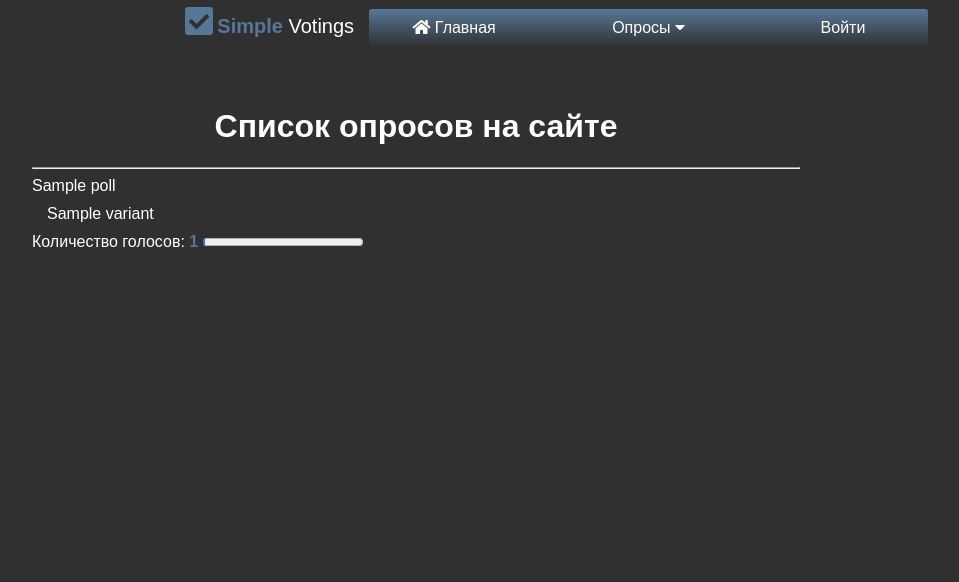
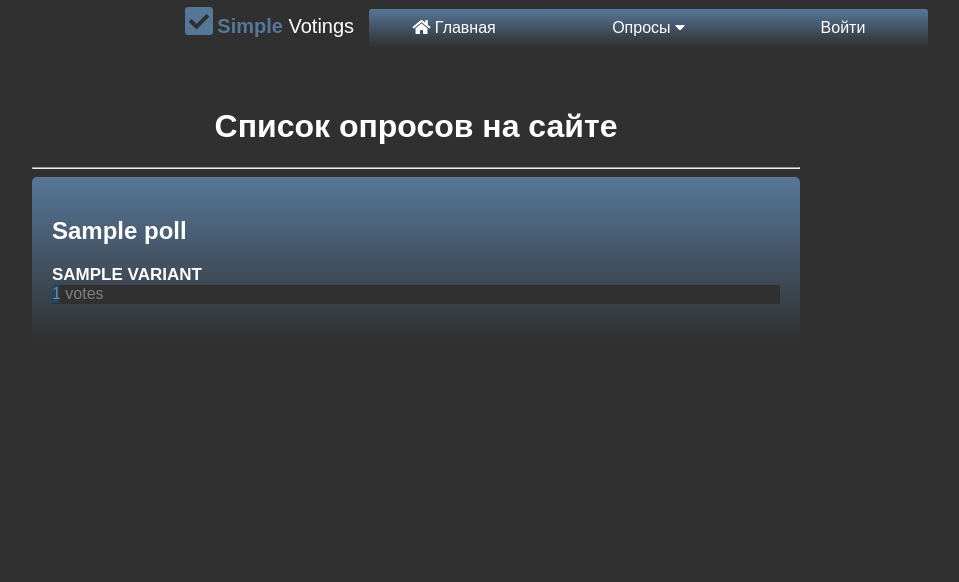
Before and after one commit to BlackWarlow/vote, a Django app: page /polls/ in a window 1280 px wide. Shown: the top 582 px of the page, without its empty margins (224-1183 px from the left). Run offline with Django 3.2, Linux system fonts and the light colour scheme; tables that the repository leaves empty hold one stand-in row (values such as "Sample post"); some libraries are stand-ins or nearby versions.

Commit message:
All_Polls page style became more pretty

```diff
--- a/vote/templates/polls/polls.html
+++ b/vote/templates/polls/polls.html
@@ -35,31 +35,27 @@
 		border-radius: 5px;
 		background-color: #F0F8FF;
 	}
-</style>
-
-<script>
-	function add_vote(){
-		var input = document.getElementsByName('optionsRadios');
-		for (var i = 0; i < input.length; i++) {
-			if (input[i].type == "radio" && input[i].checked) {
-
-				var prog = document.getElementById(input[i].id+"progress");
-				prog.value = a.value + 1;
-				prog.max = a.max + 1;
-
-				var count = document.getElementById(input[i].id+"counter");
-				count.innerHTML = parseInt(b.innerHTML)+1;
-
-				var vote = document.getElementById(input[i].id+"vote");
-				vote.innerHTML =  "|ВАШ ГОЛОС УСПЕШНО ОТДАН ЗА ДАННЫЙ ВАРИАНТ|";
-			}
-		}
+	.progress-title{
+		font-size: 17px;
+		font-weight: 700;
+		color: white;
+		text-transform: uppercase;
 	}
-
-	function disableIt(id){
-		document.getElementById(id).setAttribute('disabled', true);
+	.progress{
+		height: 19px;
+		color: #577798;
+		background: #303030;
+		position: relative;
 	}
-</script>
+	.progress .progress-bar{
+		position: relative;
+		color: #577798;
+		background: #577798;
+	}
+	.progress .progress-value{
+		color: grey;
+	}
+	</style>
 
 <body>
 	<h1>{{main_header}}</h1>
@@ -67,15 +63,21 @@
 
 	<ul>
 	{% for poll in polls%}
-		<li>{{ poll.1.name }}</li>
-		<ul>
-			{% for variant in poll.0 %}
-				<a href = "/" >{{ variant.variant_name }}</a>
-				Количество голосов: <b id = "{{ variant.variant_name }}counter">{{ variant.votes }}</b>
-				<progress class="progress progress-info" value="{{ variant.votes }}" max="100" id = "{{ variant.variant_name }}progress"></progress>
-				<b id="{{ variant.variant_name }}vote"></b>
-			{% endfor %}
-		</ul>
+		<div class="post cl_container">
+			<h2  href = "/">{{ poll.1.name }}</h2>
+
+				{% for variant in poll.0 %}
+					<big class = "progress-title">{{ variant.variant_name }}</big>
+					<br>
+					<div class = "progress">
+						<div class="progress-bar" style="width:{{ variant.votes }}%; background:#1a4966;">
+							<div class="progress-value"> <nobr> {{ variant.votes }} votes</nobr></div>
+						</div>
+					</div>
+					<br>
+				{% endfor %}
+
+		</div>
 	{% endfor %}
 	</ul>
 
```
